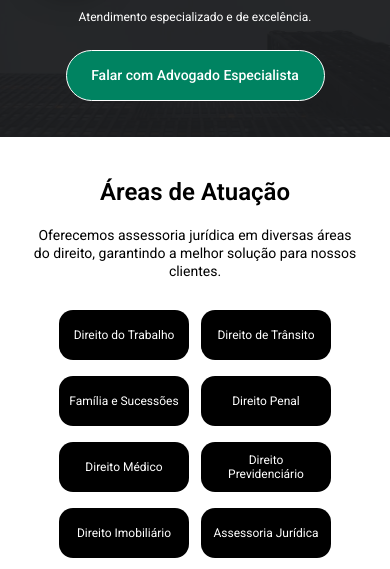
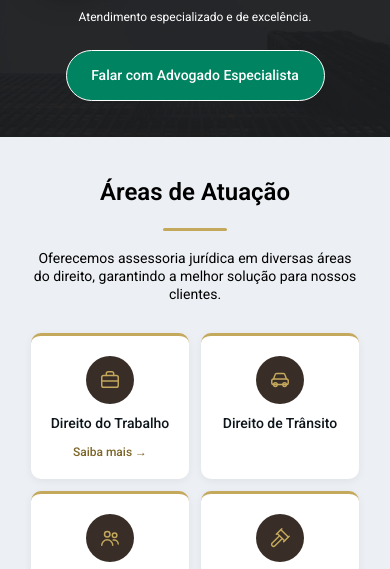
Before and after one commit to kgbfernando/sites-silvaecardososc.com.br, a plain HTML site: page site/index.html in a window 390 px wide. Shown: the part 160-729 px from the top of the page. Drawn offline with Linux system fonts and the light colour scheme; a web font is replaced by a local one.

Commit message:
new style areas

```diff
--- a/site/assets/css/components.css
+++ b/site/assets/css/components.css
@@ -196,6 +196,81 @@
   display: flex;
   justify-content: center;
   margin-top: 70px;
+}
+
+/* Página inicial: áreas em cartões com ícone */
+.areas--home {
+  background-color: var(--color-surface-light);
+}
+
+.areas--home .areas__title::after {
+  content: "";
+  display: block;
+  width: 64px;
+  height: 3px;
+  margin: 20px auto 0;
+  border-radius: 2px;
+  background-color: var(--color-gold);
+}
+
+.areas__cards {
+  display: grid;
+  grid-template-columns: repeat(4, minmax(0, 1fr));
+  gap: 24px;
+  max-width: 1098px;
+  margin: 56px auto 0;
+  padding: 0;
+  list-style: none;
+}
+
+.area-card {
+  display: flex;
+}
+
+.area-card__body {
+  display: flex;
+  flex: 1;
+  flex-direction: column;
+  align-items: center;
+  gap: 16px;
+  padding: 32px 20px 28px;
+  border-top: 3px solid var(--color-gold);
+  border-radius: var(--radius-input);
+  background-color: var(--color-white);
+  color: var(--color-heading);
+  text-align: center;
+  text-decoration: none;
+  box-shadow: 0 2px 8px rgba(0, 0, 0, 0.06);
+  transition: transform var(--transition-fast), box-shadow var(--transition-fast);
+}
+
+.area-card__body--link:hover {
+  transform: translateY(-4px);
+  box-shadow: 0 10px 24px rgba(0, 0, 0, 0.12);
+}
+
+.area-card__icon {
+  display: inline-flex;
+  align-items: center;
+  justify-content: center;
+  width: 64px;
+  height: 64px;
+  border-radius: 50%;
+  background-color: var(--color-brown);
+  color: var(--color-gold);
+}
+
+.area-card__name {
+  font-size: var(--font-size-item-title);
+  font-weight: 500;
+  line-height: 1.3;
+}
+
+.area-card__more {
+  margin-top: auto;
+  color: var(--color-gold-dark);
+  font-size: var(--font-size-small);
+  font-weight: 500;
 }
 
 /* ---------- Equipe ---------- */
--- a/site/assets/css/responsive.css
+++ b/site/assets/css/responsive.css
@@ -130,6 +130,35 @@
 
   .areas__grid .btn--dark {
     padding: 6px 8px;
+    font-size: 12px;
+  }
+
+  .areas__cards {
+    grid-template-columns: repeat(2, minmax(0, 1fr));
+    gap: 12px;
+    margin-top: 30px;
+  }
+
+  .area-card__body {
+    gap: 10px;
+    padding: 20px 10px 18px;
+  }
+
+  .area-card__icon {
+    width: 48px;
+    height: 48px;
+  }
+
+  .area-card__icon svg {
+    width: 22px;
+    height: 22px;
+  }
+
+  .area-card__name {
+    font-size: var(--font-size-small);
+  }
+
+  .area-card__more {
     font-size: 12px;
   }
 
--- a/site/assets/css/variables.css
+++ b/site/assets/css/variables.css
@@ -13,6 +13,8 @@
   --color-surface-light: #eceff3;
   --color-dark: #1d1e20;
   --color-brown: #382e27;
+  --color-gold: #c4a85c;
+  --color-gold-dark: #7d6528;
   --color-input-border: #b8c0cc;
   --color-focus: #25d366;
   --color-link: #1d4ed8;
--- a/site/index.html
+++ b/site/index.html
@@ -73,19 +73,19 @@
     </section>
 
     <!-- Áreas de atuação -->
-    <section class="areas section section--white" id="areas-de-atuacao" aria-labelledby="areas-titulo">
+    <section class="areas areas--home section" id="areas-de-atuacao" aria-labelledby="areas-titulo">
       <div class="container">
         <h2 class="section__title areas__title" id="areas-titulo" data-reveal="scale">Áreas de Atuação</h2>
         <p class="section__lead areas__lead" data-reveal="scale">Oferecemos assessoria jurídica em diversas áreas do direito, garantindo a melhor solução para nossos clientes.</p>
-        <ul class="areas__grid">
-          <li data-reveal="scale"><a class="btn btn--dark" href="direito-do-trabalho/">Direito do Trabalho</a></li>
-          <li data-reveal="scale"><span class="btn btn--dark btn--static">Direito de Trânsito</span></li>
-          <li data-reveal="scale"><span class="btn btn--dark btn--static">Família e Sucessões</span></li>
-          <li data-reveal="scale"><span class="btn btn--dark btn--static">Direito Penal</span></li>
-          <li data-reveal="scale"><span class="btn btn--dark btn--static">Direito Médico</span></li>
-          <li data-reveal="scale"><span class="btn btn--dark btn--static">Direito Previdenciário</span></li>
-          <li data-reveal="scale"><span class="btn btn--dark btn--static">Direito Imobiliário</span></li>
-          <li data-reveal="scale"><span class="btn btn--dark btn--static">Assessoria Jurídica</span></li>
+        <ul class="areas__cards">
+          <li class="area-card" data-reveal="scale"><a class="area-card__body area-card__body--link" href="direito-do-trabalho/"><span class="area-card__icon" aria-hidden="true"><svg viewBox="0 0 24 24" width="28" height="28" fill="none" stroke="currentColor" stroke-width="1.6" stroke-linecap="round" stroke-linejoin="round"><rect x="3" y="7" width="18" height="13" rx="2"/><path d="M8 7V5a2 2 0 0 1 2-2h4a2 2 0 0 1 2 2v2"/><path d="M3 13h18"/></svg></span><span class="area-card__name">Direito do Trabalho</span><span class="area-card__more">Saiba mais <span aria-hidden="true">→</span></span></a></li>
+          <li class="area-card" data-reveal="scale"><div class="area-card__body"><span class="area-card__icon" aria-hidden="true"><svg viewBox="0 0 24 24" width="28" height="28" fill="none" stroke="currentColor" stroke-width="1.6" stroke-linecap="round" stroke-linejoin="round"><path d="M5 11l1.5-4.5A2 2 0 0 1 8.4 5h7.2a2 2 0 0 1 1.9 1.5L19 11"/><rect x="3" y="11" width="18" height="6" rx="2"/><circle cx="7" cy="17" r="2"/><circle cx="17" cy="17" r="2"/></svg></span><span class="area-card__name">Direito de Trânsito</span></div></li>
+          <li class="area-card" data-reveal="scale"><div class="area-card__body"><span class="area-card__icon" aria-hidden="true"><svg viewBox="0 0 24 24" width="28" height="28" fill="none" stroke="currentColor" stroke-width="1.6" stroke-linecap="round" stroke-linejoin="round"><circle cx="9" cy="8" r="3"/><path d="M3 20a6 6 0 0 1 12 0"/><circle cx="17" cy="9" r="2.5"/><path d="M15.5 14.2A4.5 4.5 0 0 1 21 18.5"/></svg></span><span class="area-card__name">Família e Sucessões</span></div></li>
+          <li class="area-card" data-reveal="scale"><div class="area-card__body"><span class="area-card__icon" aria-hidden="true"><svg viewBox="0 0 24 24" width="28" height="28" fill="none" stroke="currentColor" stroke-width="1.6" stroke-linecap="round" stroke-linejoin="round"><path d="m14 13-7.5 7.5a2.1 2.1 0 0 1-3-3L11 10"/><path d="m16 16 6-6"/><path d="m8 8 6-6"/><path d="m9 7 8 8"/><path d="m21 11-8-8"/></svg></span><span class="area-card__name">Direito Penal</span></div></li>
+          <li class="area-card" data-reveal="scale"><div class="area-card__body"><span class="area-card__icon" aria-hidden="true"><svg viewBox="0 0 24 24" width="28" height="28" fill="none" stroke="currentColor" stroke-width="1.6" stroke-linecap="round" stroke-linejoin="round"><path d="M9 3h6v6h6v6h-6v6H9v-6H3V9h6z"/></svg></span><span class="area-card__name">Direito Médico</span></div></li>
+          <li class="area-card" data-reveal="scale"><div class="area-card__body"><span class="area-card__icon" aria-hidden="true"><svg viewBox="0 0 24 24" width="28" height="28" fill="none" stroke="currentColor" stroke-width="1.6" stroke-linecap="round" stroke-linejoin="round"><path d="M12 3l8 3v6c0 5-3.5 8-8 9-4.5-1-8-4-8-9V6z"/><path d="M9 12l2 2 4-4"/></svg></span><span class="area-card__name">Direito Previdenciário</span></div></li>
+          <li class="area-card" data-reveal="scale"><div class="area-card__body"><span class="area-card__icon" aria-hidden="true"><svg viewBox="0 0 24 24" width="28" height="28" fill="none" stroke="currentColor" stroke-width="1.6" stroke-linecap="round" stroke-linejoin="round"><path d="M3 11l9-7 9 7"/><path d="M5 10v10h14V10"/><path d="M10 20v-6h4v6"/></svg></span><span class="area-card__name">Direito Imobiliário</span></div></li>
+          <li class="area-card" data-reveal="scale"><div class="area-card__body"><span class="area-card__icon" aria-hidden="true"><svg viewBox="0 0 24 24" width="28" height="28" fill="none" stroke="currentColor" stroke-width="1.6" stroke-linecap="round" stroke-linejoin="round"><path d="M14 3H6a2 2 0 0 0-2 2v14a2 2 0 0 0 2 2h12a2 2 0 0 0 2-2V9z"/><path d="M14 3v6h6"/><path d="M8 13h8M8 17h5"/></svg></span><span class="area-card__name">Assessoria Jurídica</span></div></li>
         </ul>
         <div class="areas__cta" data-reveal="scale">
           <a class="btn btn--whatsapp" href="https://wa.me/5547999098173?text=Ol%C3%A1!%20Vim%20pelo%20site%20e%20gostaria%20de%20orienta%C3%A7%C3%A3o%20jur%C3%ADdica." target="_blank" rel="noopener">Falar com Advogado Especialista</a>
```
Also changed, not shown: site/SITE-MAP.md (deleted, +0 -81 lines), site/sitemap.xml (deleted, +0 -39 lines).
